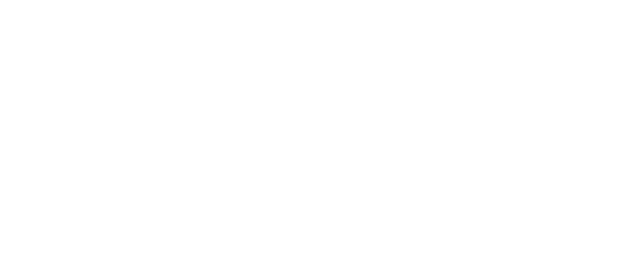
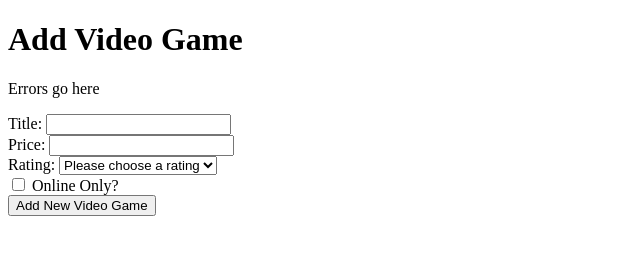
Before and after one commit to troyl101/Fall2020-CPW203-FormWithCustomClass, a plain HTML site: page index.html in a window 1280 px wide. Shown: the whole page, without its empty margins (0-640 px from the left). Drawn offline with Linux system fonts and the light colour scheme.

Commit message:
Created basic add video game form

```diff
--- a/index.html
+++ b/index.html
@@ -7,6 +7,34 @@
     <title>Add Product Form</title>
 </head>
 <body>
+    <h1>Add Video Game</h1>
+    <div id="validation-summary">
+        <p>Errors go here</p>
+    </div>
 
+    <form>
+        <label for="title">Title: </label>
+        <input id="title" type="text">
+        <br>
+
+        <label for="price">Price: </label>
+        <input id="price" type="text">
+        <br>
+
+        <label for="rating">Rating: </label>
+        <select id="rating">
+            <option>Please choose a rating</option>
+            <option>E</option>
+            <option>T</option>
+            <option>M</option>
+        </select>
+        <br>
+
+        <input type="checkbox" id="online">
+        <label for="Online only">Online Only?</label>
+        <br>
+
+        <input type="button" value="Add New Video Game">
+    </form>
 </body>
 </html>
```
